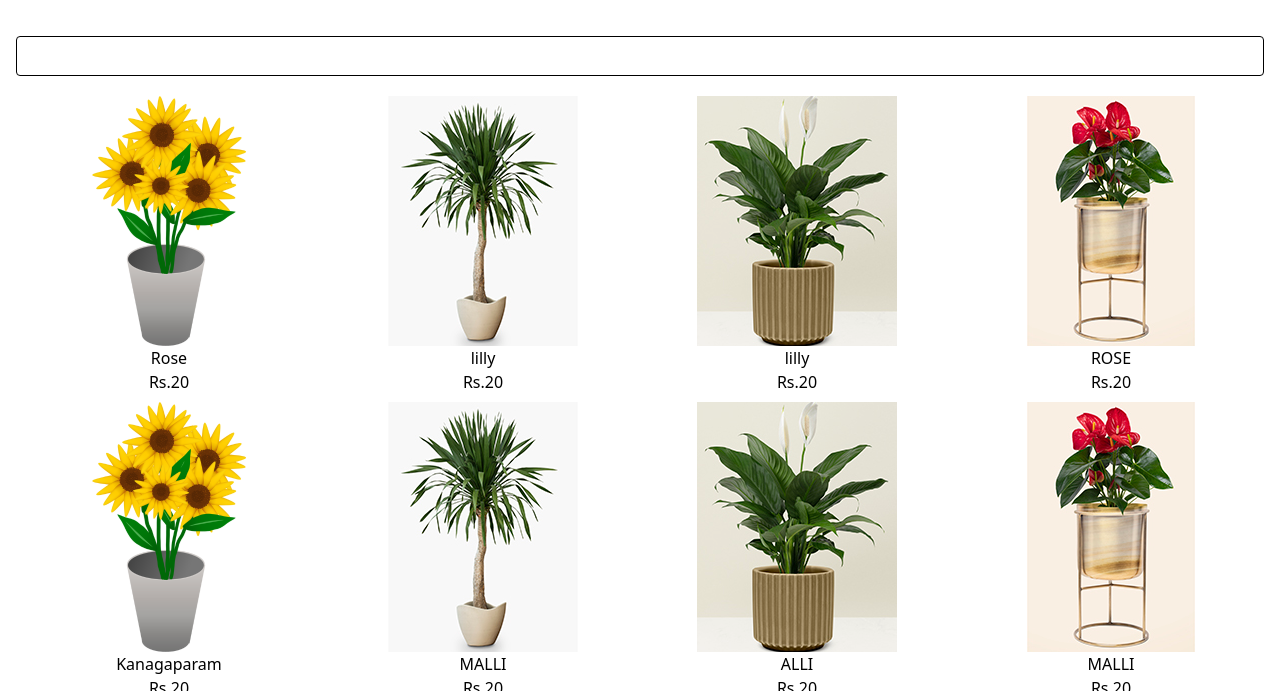
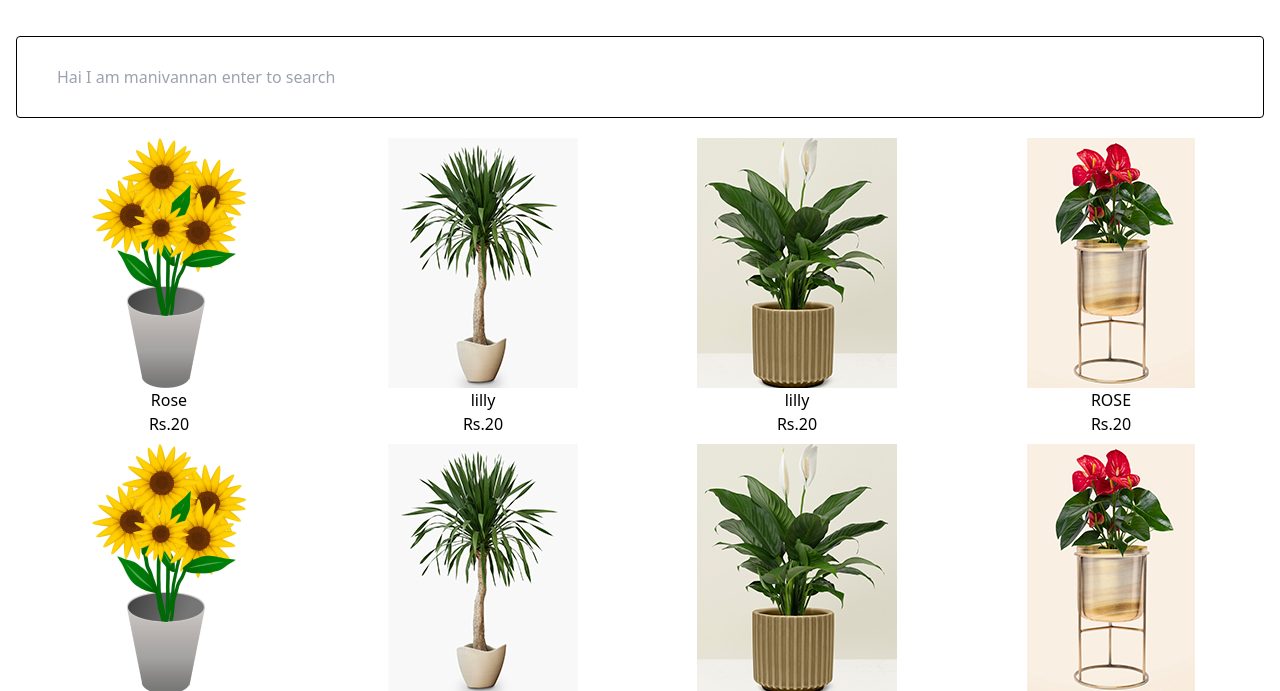
Before and after one commit to MANIVANNAN777/Greenden, a plain HTML site: page product.html in a window 1280 px wide. Shown: the part 132-823 px from the top of the page. Drawn offline with nearby package versions, Linux system fonts and the light colour scheme.

Commit message:
Update product.html

```diff
--- a/product.html
+++ b/product.html
@@ -63,7 +63,7 @@
         <div>
             <h2 class="font-bold text-3xl mt-5">Our products</h2>
         </div>
-        <input id="search" type="text" class="border border-black rounded container h-10 mt-10">
+        <input id="search" type="text"  placeholder="Hai I am manivannan enter to search"   class="border p-10 border-black rounded container h-10 mt-10">
         <div id="product-container" class="grid grid-cols-2  md:grid-cols-4 gap-2 mt-5">
             <div>
                 <img src="./image/Bestseller-1.png" class="inline hover:shadow-xl transform hover:-translate-y-3"alt="">
```
